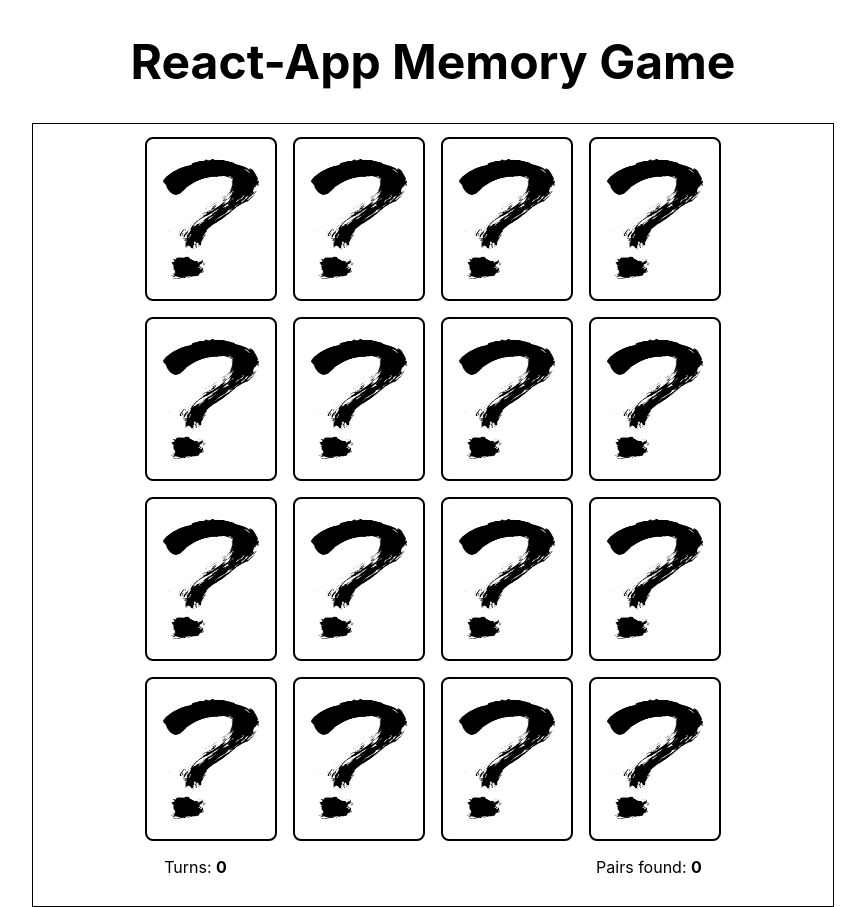
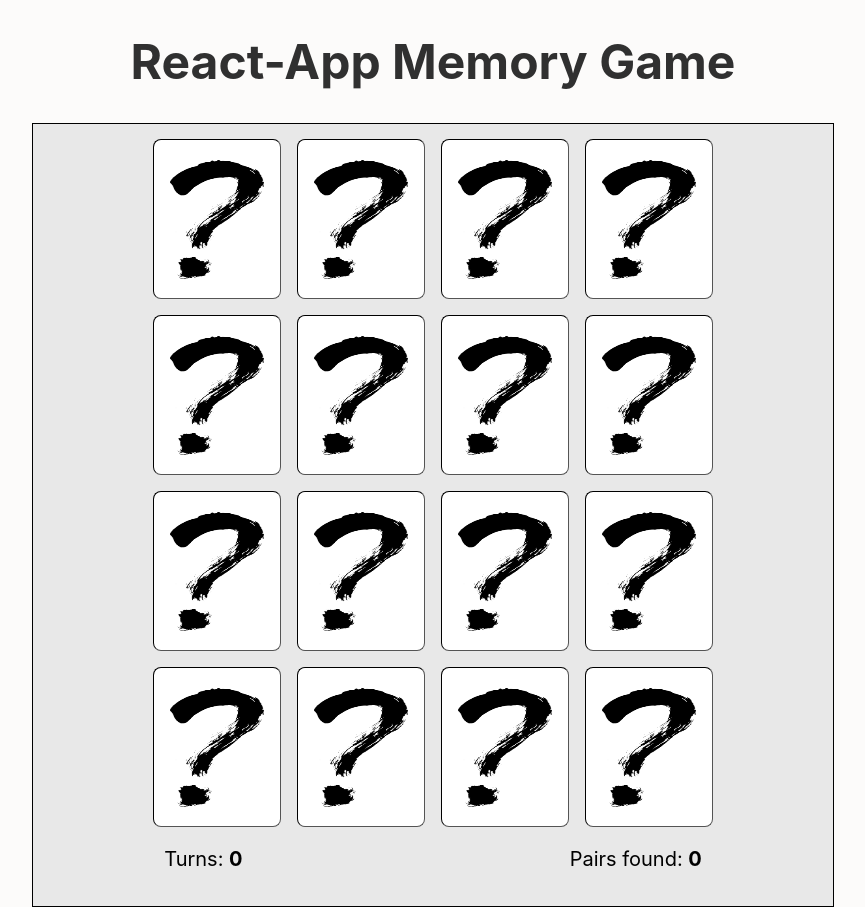
Before and after one commit to TimyrAkimov/react-project2, a React (Create React App) app: page / in a window 1280 px wide. Both pictures are taken after a click on the button "Start". Shown: the whole page, without its empty margins (207-1072 px from the left). Built offline with nearby package versions, Linux system fonts and the light colour scheme.

Commit message:
final fixes

```diff
--- a/src/components/Card.tsx
+++ b/src/components/Card.tsx
@@ -7,6 +7,10 @@ type CardProps = {
   card: CardObj;
   cardIndex: number;
   handleClick: (cardIndex: number, card: CardObj) => void;
+};
+
+type CardFlippedImgProps = {
+  found?: boolean;
 };
 
 const Card = ({
@@ -21,6 +25,7 @@ const Card = ({
       onClick={() => {
         handleClick(cardIndex, card);
       }}
+    found={card.found ? true : false}
     >
       {card.flipped || card.found ? (
         <CardFlippedImage src={flippedImage} alt="Alt text" />
@@ -31,8 +36,12 @@ const Card = ({
   );
 };
 
-const CardContainer = styled.div`
-  border: 2px solid black;
+const CardContainer = styled.div<CardFlippedImgProps>`
+  box-sizing: border-box;
+  border: ${(props) =>
+    props.found
+      ? "4px inset white"
+      : "1px inset black"};
   border-radius: 0.5rem;
   width: min(10vw, 8rem);
   height: min(15vw, 10rem);
@@ -41,6 +50,7 @@ const CardContainer = styled.div`
   align-items: center;
   cursor: pointer;
   padding: 0;
+  background-color: white;
 `;
 const CardImage = styled.img`
   width: 75%;
--- a/src/components/CardGrid.tsx
+++ b/src/components/CardGrid.tsx
@@ -27,7 +27,6 @@ const Wrapper = styled.section`
   display: grid;
   grid-template-columns: repeat(4, 1fr);
   justify-items: center;
-  /* width: min(45vw, 800px); */
   row-gap: 1rem;
   column-gap: 1rem;
   margin: 0 auto;
--- a/src/components/EndInfo.tsx
+++ b/src/components/EndInfo.tsx
@@ -1,23 +1,64 @@
-import { CardObj } from "./Game";
+import styled from "styled-components";
+import { useState } from "react";
 
 type EndInfoProps = {
-  setScore: React.Dispatch<React.SetStateAction<number>>;
-  setTurns: React.Dispatch<React.SetStateAction<number>>;
-  setSelectedCards: React.Dispatch<React.SetStateAction<CardObj[]>>;
+  resetGame: () => void;
 };
 
-const EndInfo = ({ setScore, setTurns, setSelectedCards }: EndInfoProps) => {
+const EndInfo = ({ resetGame }: EndInfoProps) => {
+  const [isFinished, setIsFinished] = useState(false);
   return (
-    <div>
-      <h2>Good Job!</h2>
-      <p>You found all cards!</p>
-      <p>Would you like to play again?</p>
-      <div>
-        <button>Yes</button>
-        <button>No</button>
-      </div>
-    </div>
+    <EndGameContainer>
+      {isFinished ? (
+        <p>Thanks for playing!</p>
+      ) : (
+        <>
+          <h2>Good Job!</h2>
+          <p>You found all of the matching cards!</p>
+          <p>Would you like to play again?</p>
+          <EndGameButtonContainer>
+            <EndGameButtonYes onClick={resetGame}>Yes</EndGameButtonYes>
+            <EndGameButtonNo onClick={() => setIsFinished(true)}>
+              No
+            </EndGameButtonNo>
+          </EndGameButtonContainer>
+        </>
+      )}
+    </EndGameContainer>
   );
 };
 
+const EndGameContainer = styled.section`
+  margin-top: auto;
+  text-align: center;
+  font-size: 32px;
+`;
+
+const EndGameButtonContainer = styled.div`
+  width: 70%;
+  margin: 3rem auto 0 auto;
+  display: flex;
+  justify-content: space-between;
+  gap: 1rem;
+`;
+
+const EndGameButtonYes = styled.button`
+  width: 50%;
+  border-radius: 1rem;
+  border: 2px solid black;
+  font-size: 1.5rem;
+  padding-block: 0.5rem;
+  cursor: pointer;
+  background-color: #COCOCO;
+`;
+const EndGameButtonNo = styled.button`
+  width: 50%;
+  border-radius: 1rem;
+  border: 2px solid black;
+  font-size: 1.2rem;
+  padding-block: 0.5rem;
+  cursor: pointer;
+  background-color: #COCOCO;
+`;
+
 export default EndInfo;
--- a/src/components/Game.tsx
+++ b/src/components/Game.tsx
@@ -20,6 +20,7 @@ const Game = (): JSX.Element => {
   const [selectedCards, setSelectedCards] = useState<CardObj[]>([]);
   const [isPlaying, setIsPlaying] = useState<boolean>(false);
   const [gameFinished, setGameFinished] = useState<boolean>(false);
+  let pairsToFind = 8;
 
   const randomiseCards = () => {
     let randomOrderArr = [];
@@ -31,7 +32,6 @@ const Game = (): JSX.Element => {
         ...cardsArr.slice(0, randomIndex),
         ...cardsArr.slice(randomIndex + 1),
       ];
-      console.log(randomOrderArr);
     }
     return randomOrderArr;
   };
@@ -41,8 +41,11 @@ const Game = (): JSX.Element => {
     setRandomCards(newState);
   }
   useEffect(() => {
-    if (score === 8) {
-      setTimeout(() => setGameFinished(true), 1500);
+    if (score === pairsToFind) {
+      setTimeout(() => {
+        setGameFinished(true);
+        setRandomCards(null);
+      }, 1000);
 
     }
   }, [score]);
@@ -51,7 +54,6 @@ const Game = (): JSX.Element => {
     if (selectedCards.length === 2) {
       if (randomCards) {
         setTurns(turns + 1);
-        console.log("Selected Cards: ", selectedCards);
         let newState: CardObj[] = [];
         if (selectedCards[0].name === selectedCards[1].name) {
           setScore(score + 1);
@@ -86,7 +88,6 @@ const Game = (): JSX.Element => {
         setFlippedStatus(cardIndex);
         updateSelectedCards(card);
       } else {
-        console.log("2 cards already selected");
       }
     }
   };
@@ -99,7 +100,6 @@ const Game = (): JSX.Element => {
       ) {
         return;
       }
-      console.log(randomCards[cardIndex]);
       const newState = randomCards.map((card, index) => {
         if (index === cardIndex) {
           return { ...card, flipped: true };
@@ -112,30 +112,40 @@ const Game = (): JSX.Element => {
 
   const updateSelectedCards = (card: CardObj) => {
     if (card.flipped === true) {
-      console.log("Card already flipped.  Choose a different card");
       return;
     }
     if (card.found === true) {
-      console.log("Card already found.  Choose a different card");
       return;
     }
     setSelectedCards([...selectedCards, card]);
   };
 
+  const resetGame = () => {
+    setScore(0);
+    setTurns(0);
+    setSelectedCards([]);
+    setGameFinished(false);
+    const newState = randomiseCards();
+    setRandomCards(newState);
+    setIsPlaying(false);
+  };
+
+  const startGame = () => {
+    const newState = randomiseCards();
+    setRandomCards(newState);
+    setIsPlaying(true);
+  };
+
   return (
     <GameContainer>
       {gameFinished ? (
-        <EndInfo
-          setScore={setScore}
-          setTurns={setTurns}
-          setSelectedCards={setSelectedCards}
-        />
+        <EndInfo resetGame={resetGame} />
       ) : isPlaying ? (
         <CardGrid randomCards={randomCards} handleClick={handleClick} />
       ) : (
         <StartContainer>
           <p>Press Start to play!</p>
-          <StartButton onClick={() => setIsPlaying(true)}>Start</StartButton>
+          <StartButton onClick={startGame}>Start</StartButton>
         </StartContainer>
       )}
       <PlayerInfo turns={turns} score={score} />
@@ -153,6 +163,7 @@ const GameContainer = styled.main`
   height: 750px;
   border: 1px solid black;
   padding: 1rem;
+  background-color: #E8E8E8;
 `;
 
 const StartContainer = styled.div`
@@ -168,6 +179,7 @@ const StartButton = styled.button`
   font-size: 1.5rem;
   padding-block: 0.5rem;
   cursor: pointer;
+  background-color: #COCOCO;
 `;
 
 export default Game;
--- a/src/components/Header.tsx
+++ b/src/components/Header.tsx
@@ -15,7 +15,7 @@ const Header = () => {
 `;
 
 const Heading = styled.h1`
-  color: black;
+  color: #303030;
   font-size: 48px;
   padding-inline: 36px;
 `;
--- a/src/components/PlayerInfo.tsx
+++ b/src/components/PlayerInfo.tsx
@@ -25,6 +25,7 @@ const Wrapper = styled.section`
   justify-content: space-between;
   width: 70%;
   margin-top: auto;
+  font-size: 20px;
 `;
 
 export default PlayerInfo;
--- a/src/index.css
+++ b/src/index.css
@@ -5,6 +5,7 @@ body {
     sans-serif;
   -webkit-font-smoothing: antialiased;
   -moz-osx-font-smoothing: grayscale;
+  background-color: #FCFBFA;
 }
 
 code {
```
